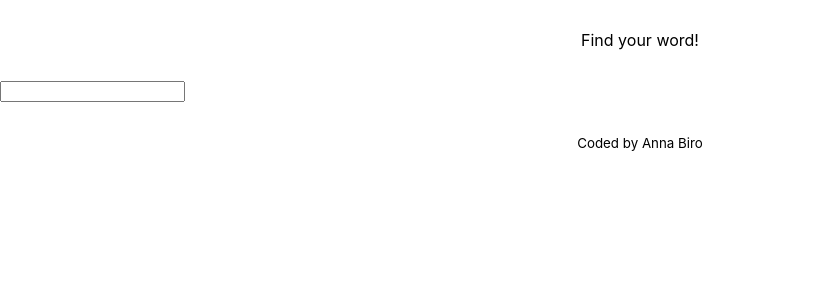
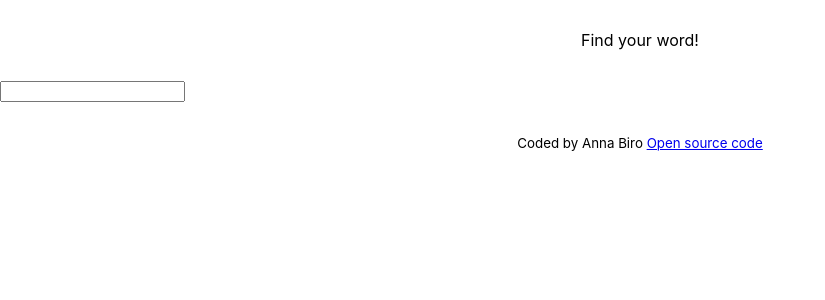
Before and after one commit to AnnaBiro/react-dictionary, a React (Create React App) app: page / in a window 1280 px wide. Shown: the top 300 px of the page, without its empty margins (0-825 px from the left). Built offline with nearby package versions, Linux system fonts and the light colour scheme.

Commit message:
Added the code source

```diff
--- a/src/App.js
+++ b/src/App.js
@@ -16,7 +16,7 @@ export default function App() {
 
         <footer className="App-footer">
           <small>
-            Coded by Anna Biro
+            Coded by Anna Biro <a href="https://github.com/AnnaBiro/react-dictionary">Open source code</a>
           </small>
 
         </footer>
```
